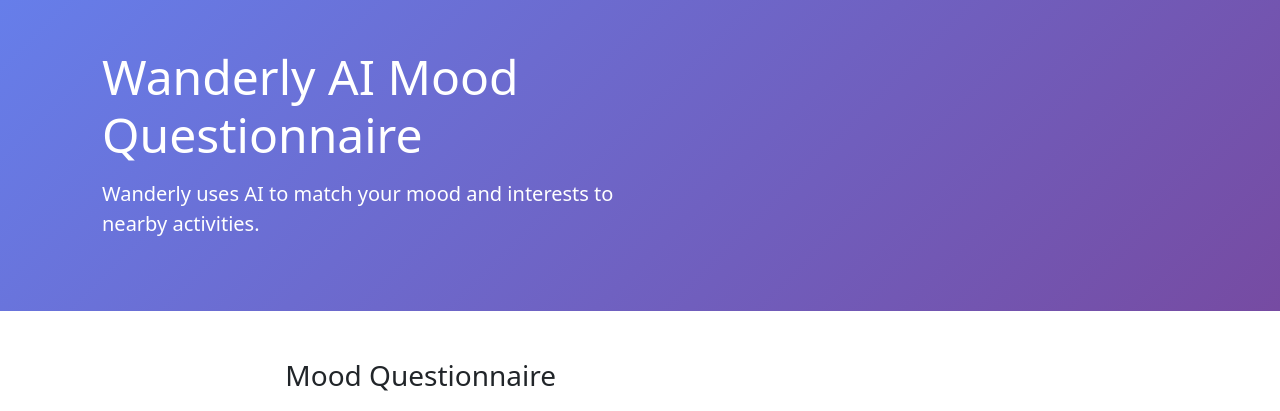
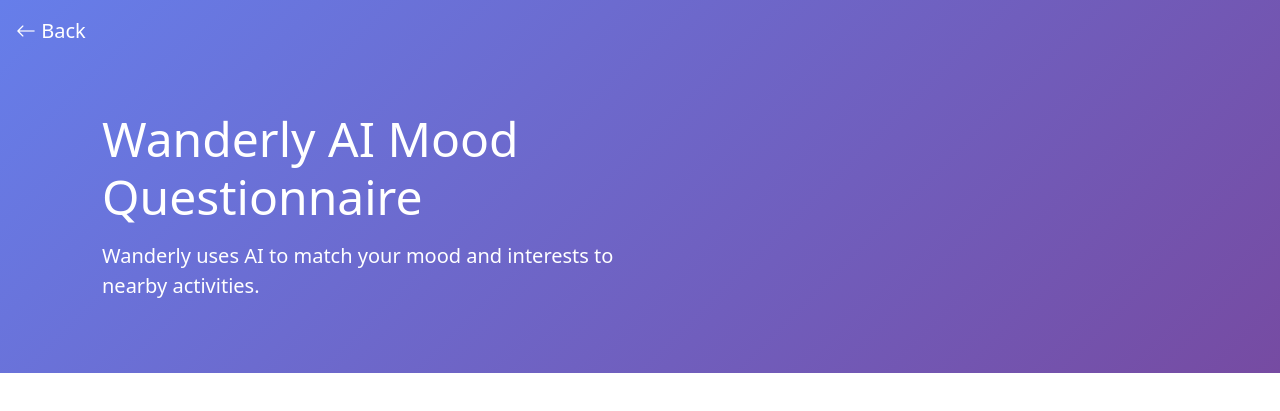
Before and after one commit to UCCS-CS4300-5300/Team-6-Fall-2025-Sec-1, a Django app: page /mood/ in a window 1280 px wide. Shown: the top 411 px of the page. Run offline with Django 4.2, Linux system fonts and the light colour scheme; parts of the project's set-up code (start-up, migrations or seed data) failed here and were passed over.

Commit message:
Adding back buttons to mood and location discovery

```diff
--- a/Wanderly/mood/templates/mood_questionnaire.html
+++ b/Wanderly/mood/templates/mood_questionnaire.html
@@ -8,6 +8,7 @@
 
         <!-- Bootstrap first -->
         <link href="https://cdn.jsdelivr.net/npm/bootstrap@5.3.3/dist/css/bootstrap.min.css" rel="stylesheet">
+        <link rel="stylesheet" href="https://cdn.jsdelivr.net/npm/bootstrap-icons@1.11.1/font/bootstrap-icons.css">
 
         <!-- Your overrides -->
         <link rel="stylesheet" href="{% static 'styles.css' %}">
@@ -82,12 +83,22 @@
             opacity: 0.9;
             background: linear-gradient(135deg, #5568d3 0%, #65408b 100%);
           }
+
+          .back-button {
+            padding: 1rem;
+            color: white;
+            font-size: 1.25rem;
+          }
         </style>
       </head>
 
   <body>
     <!-- Hero / info band -->
     <header class="info-section">
+      <a class="back-button nav-link text-white" href="#" onclick="history.back();">
+        <i class="bi bi-arrow-left"></i>
+        Back
+      </a>
       <div class="container py-5">
         <div class="row align-items-center g-5">
           <div class="col-lg-6 text-center text-lg-start">
```
Also changed, not shown: Wanderly/location_based_discovery/templates/location_based_discovery.html (+12 -0 lines).
